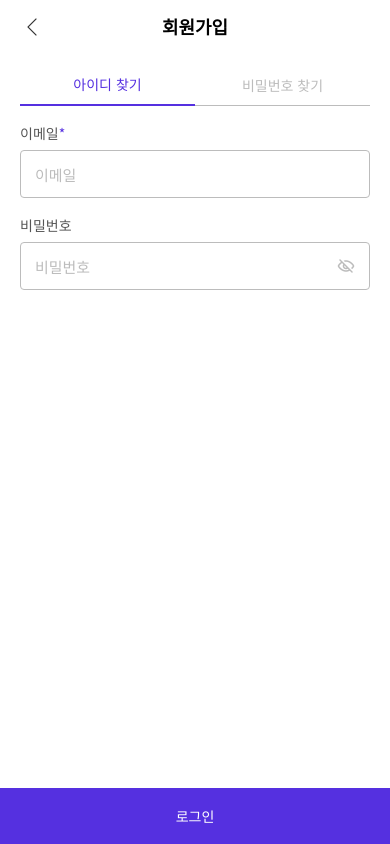
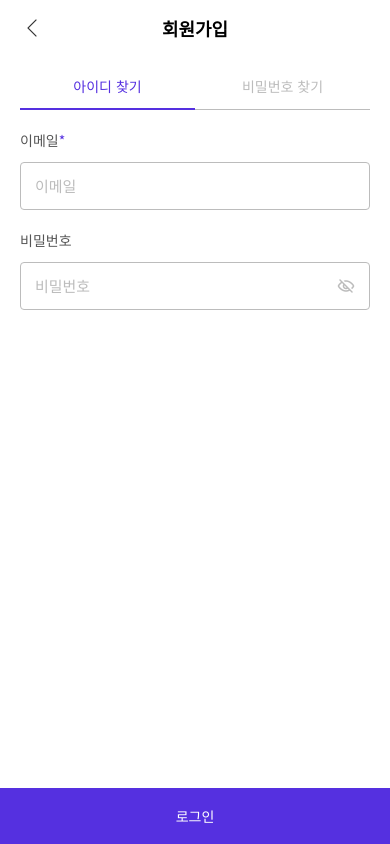
Before and after one commit to zipkimi/front-zipkimi, a React (Create React App) app: page /input in a window 390 px wide. Built offline with nearby package versions, Linux system fonts and the light colour scheme.

Commit message:
#28 [모바일 환경 테스트] 텍스트 크기, 행간 공통 스타일 정의 및 적용

```diff
--- a/src/components/BtnFindIdPw/BtnFindIdPw.style.ts
+++ b/src/components/BtnFindIdPw/BtnFindIdPw.style.ts
@@ -2,10 +2,10 @@ import styled from "styled-components";
 
 export const BtnWrapper = styled.div`
   text-align: center;
-  font-size: ${({ theme }) => theme.SIZE.font13};
+  ${({ theme }) => theme.TEXT.text13}
   color: ${({ theme }) => theme.COLOR.lightGray};
   button {
-    font-size: ${({ theme }) => theme.SIZE.font13};
+    ${({ theme }) => theme.TEXT.text13}
     color: ${({ theme }) => theme.COLOR.darkGray};
   }
   button:first-child {
--- a/src/components/BtnSingUp/BtnSingUp.style.ts
+++ b/src/components/BtnSingUp/BtnSingUp.style.ts
@@ -3,11 +3,11 @@ import styled from "styled-components";
 export const P = styled.p`
   margin-top: 30px;
   text-align: center;
-  font-size: ${({ theme }) => theme.SIZE.font13};
+  ${({ theme }) => theme.TEXT.text13}
   color: ${({ theme }) => theme.COLOR.dark};
   a {
     margin-left: 4px;
-    font-size: ${({ theme }) => theme.SIZE.font13};
+    ${({ theme }) => theme.TEXT.text13}
     color: ${({ theme }) => theme.COLOR.original};
     text-decoration: underline;
   }
--- a/src/components/FindSuccessContents/FindSuccessContents.style.ts
+++ b/src/components/FindSuccessContents/FindSuccessContents.style.ts
@@ -7,12 +7,12 @@ export const Wrapper = styled.div`
 export const Title = styled.strong`
   display: block;
   margin-bottom: 6px;
-  font-size: ${({ theme }) => theme.SIZE.font18};
+  ${({ theme }) => theme.TEXT.text18}
   font-weight: bold;
 `;
 
 export const SubTxt = styled.small`
-  font-size: ${({ theme }) => theme.SIZE.font13};
+  ${({ theme }) => theme.TEXT.text13}
   color: ${({ theme }) => theme.COLOR.darkGray};
 `;
 
--- a/src/components/Layout/Header.layout.tsx
+++ b/src/components/Layout/Header.layout.tsx
@@ -37,7 +37,7 @@ const Img = styled.img`
 `;
 
 const Title = styled.h1`
-  font-size: ${({ theme }) => theme.SIZE.font18};
+  ${({ theme }) => theme.TEXT.text18}
 `;
 
 const LayoutBox = styled.div`
--- a/src/components/ZInput/ZInputNew.style.ts
+++ b/src/components/ZInput/ZInputNew.style.ts
@@ -19,7 +19,7 @@ export const Input = styled.input<{ isError?: boolean }>`
   width: 100%;
   height: 48px;
   padding: 14px 80px 14px 14px;
-  font-size: ${({ theme }) => theme.SIZE.font15};
+  ${({ theme }) => theme.TEXT.text15}
   outline: none;
 `;
 
@@ -60,5 +60,5 @@ export const ImgCheck = styled.img`
 export const ErrTxt = styled.p`
   margin-top: 6px;
   color: ${({ theme }) => theme.COLOR.red};
-  font-size: ${({ theme }) => theme.SIZE.font13};
+  ${({ theme }) => theme.TEXT.text13}
 `;
--- a/src/components/ZTab/ZTab.style.ts
+++ b/src/components/ZTab/ZTab.style.ts
@@ -11,7 +11,7 @@ export const TabBtn = styled.button<{ isSelected: boolean }>`
       isSelected ? theme.COLOR.original : theme.COLOR.gray};
   width: 100%;
   padding-bottom: 10px;
-  font-size: ${({ theme }) => theme.SIZE.font13};
+  ${({ theme }) => theme.TEXT.text13}
   color: ${({ theme, isSelected }) =>
     isSelected ? theme.COLOR.original : theme.COLOR.gray};
 `;
--- a/src/components/success/SuccessAlert.style.ts
+++ b/src/components/success/SuccessAlert.style.ts
@@ -24,7 +24,6 @@ export const Logo = styled.img`
 `;
 
 export const Celebration = styled.p`
-  font-size: ${({ theme }) => theme.SIZE.font15};
+  ${({ theme }) => theme.TEXT.text15}
   color: ${({ theme }) => theme.COLOR.dark};
-  line-height: 23px;
 `;
--- a/src/style/GlobalStyle.ts
+++ b/src/style/GlobalStyle.ts
@@ -24,6 +24,7 @@ const GlobalStyle = createGlobalStyle`
     padding: 0;
     border: 0;
     font-size: 14px;
+    line-height: 1.57;
     vertical-align: baseline;
   }
 
--- a/src/style/theme.ts
+++ b/src/style/theme.ts
@@ -6,6 +6,18 @@ const TEXT = {
     height: 1px;
     margin: -1px;
     overflow: hidden;
+  `,
+  text13: `
+    font-size: 0.93rem;
+    line-height: 1.61;
+  `,
+  text15: `
+    font-size: 1.07rem;
+    line-height: 1.538;
+  `,
+  text18: `
+    font-size: 1.28rem;
+    line-height: 1.45;
   `,
 };
 
```
